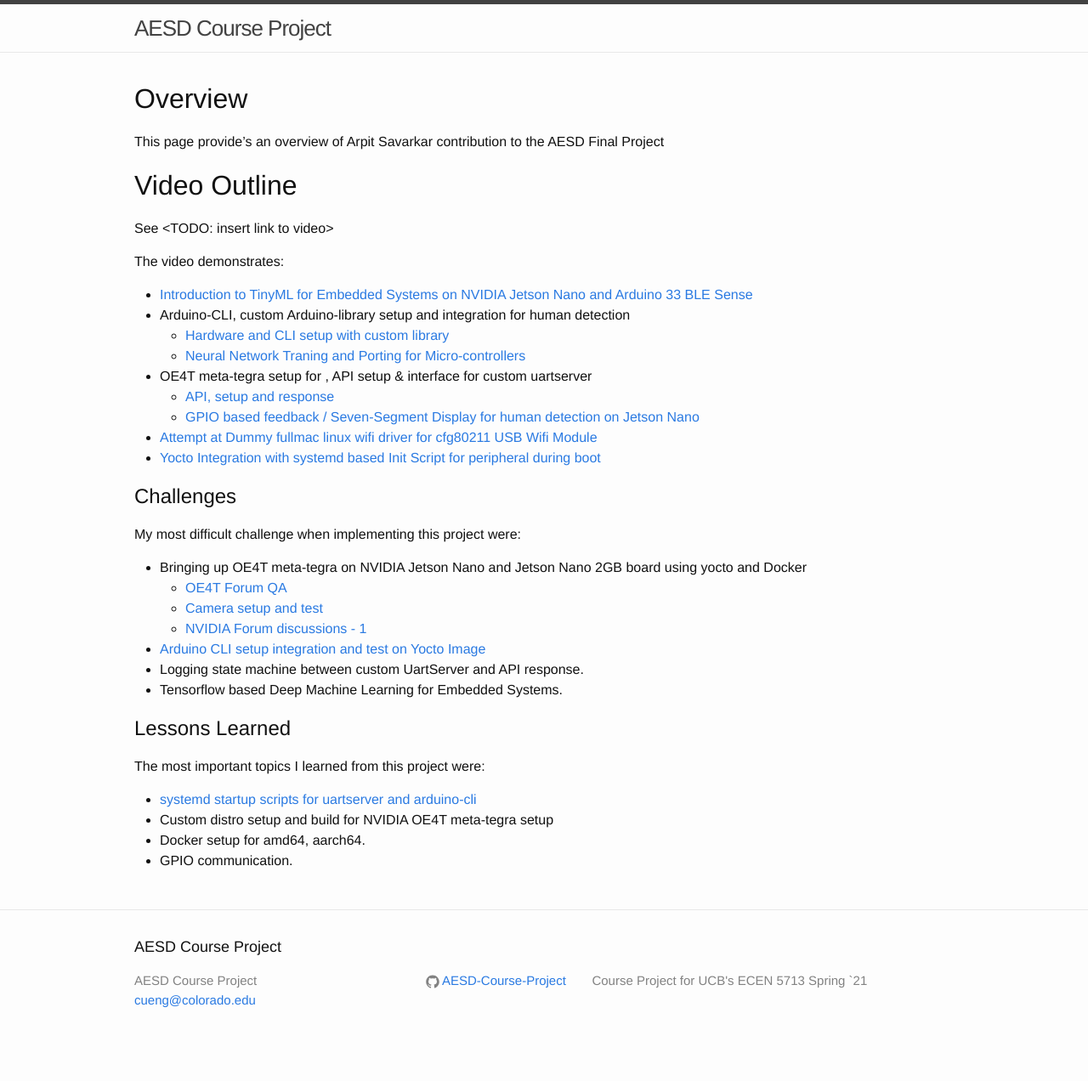
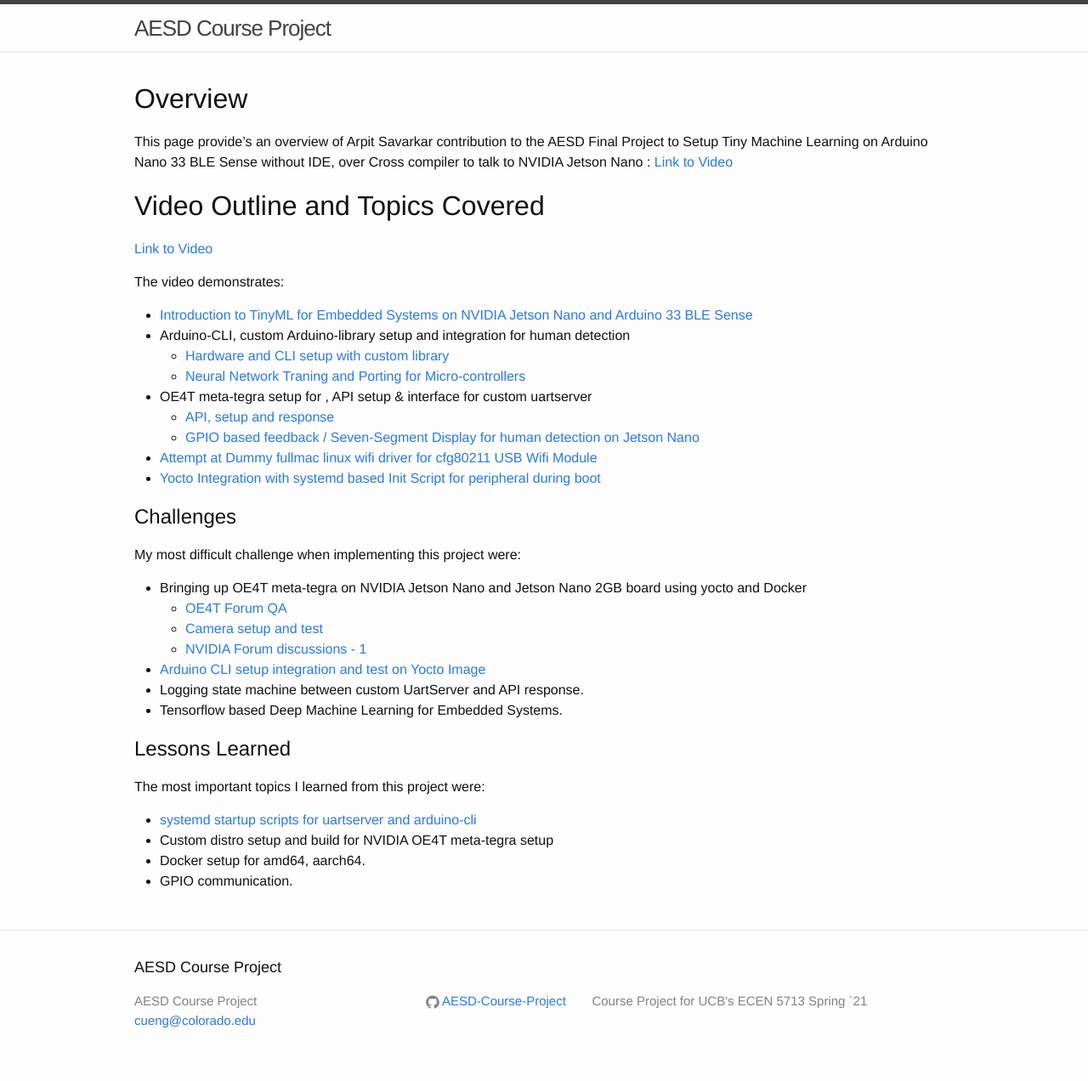
Before and after one commit to AESD-Course-Project/AESD-Course-Project.github.io, a Jekyll site: the page built from src/Arpit-Savarkar's-Final-Project-Video.md, in a window 1280 px wide. Shown: the whole page at 85% size. Built offline with Jekyll 4.4.1, drawn with Linux system fonts in a browser that asks for light colours; before the commit the page ends 1248 px from its top, so only the background shows below that.

Commit message:
Updated Video Link and Links for submission

```diff
--- a/src/Arpit-Savarkar's-Final-Project-Video.md
+++ b/src/Arpit-Savarkar's-Final-Project-Video.md
@@ -6,10 +6,10 @@ permalink: /src/Arpit-Savarkar's-Final-Project-Video.html
 
 # Overview
 
-This page provide's an overview of Arpit Savarkar contribution to the AESD Final Project <Projectname>
+This page provide's an overview of Arpit Savarkar contribution to the AESD Final Project to Setup Tiny Machine Learning on Arduino Nano 33 BLE Sense without IDE, over Cross compiler to talk to NVIDIA Jetson Nano : [Link to Video](https://drive.google.com/file/d/18ciKNH52RVWI6e7lmfBIayOLS7DNKMx1/view?usp=sharing)
 
-# Video Outline
-See <TODO: insert link to video>
+# Video Outline and Topics Covered
+[Link to Video](https://drive.google.com/file/d/18ciKNH52RVWI6e7lmfBIayOLS7DNKMx1/view?usp=sharing)
 
 The video demonstrates:
 * [Introduction to TinyML for Embedded Systems on NVIDIA Jetson Nano and Arduino 33 BLE Sense](https://github.com/AESD-Course-Project/AESD-Course-Project.github.io/blob/master/src/TinyML.md)
```
